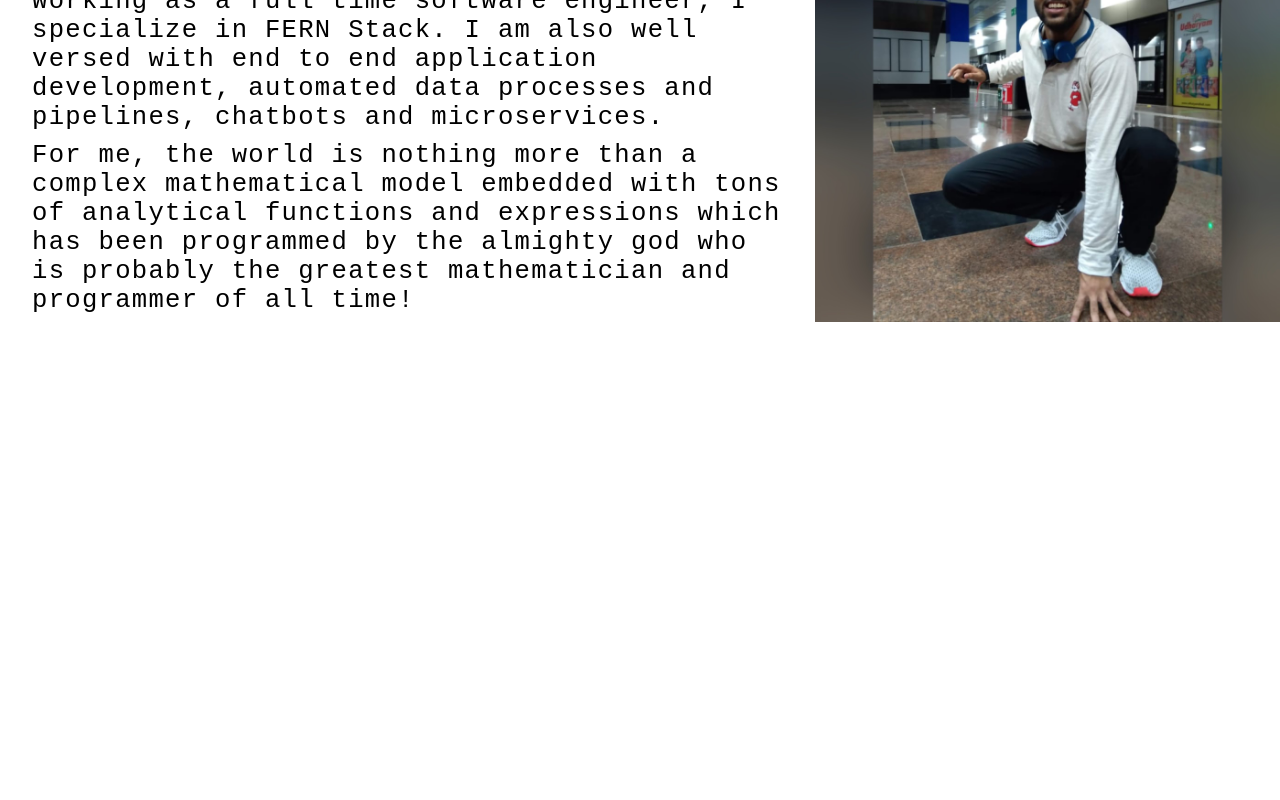
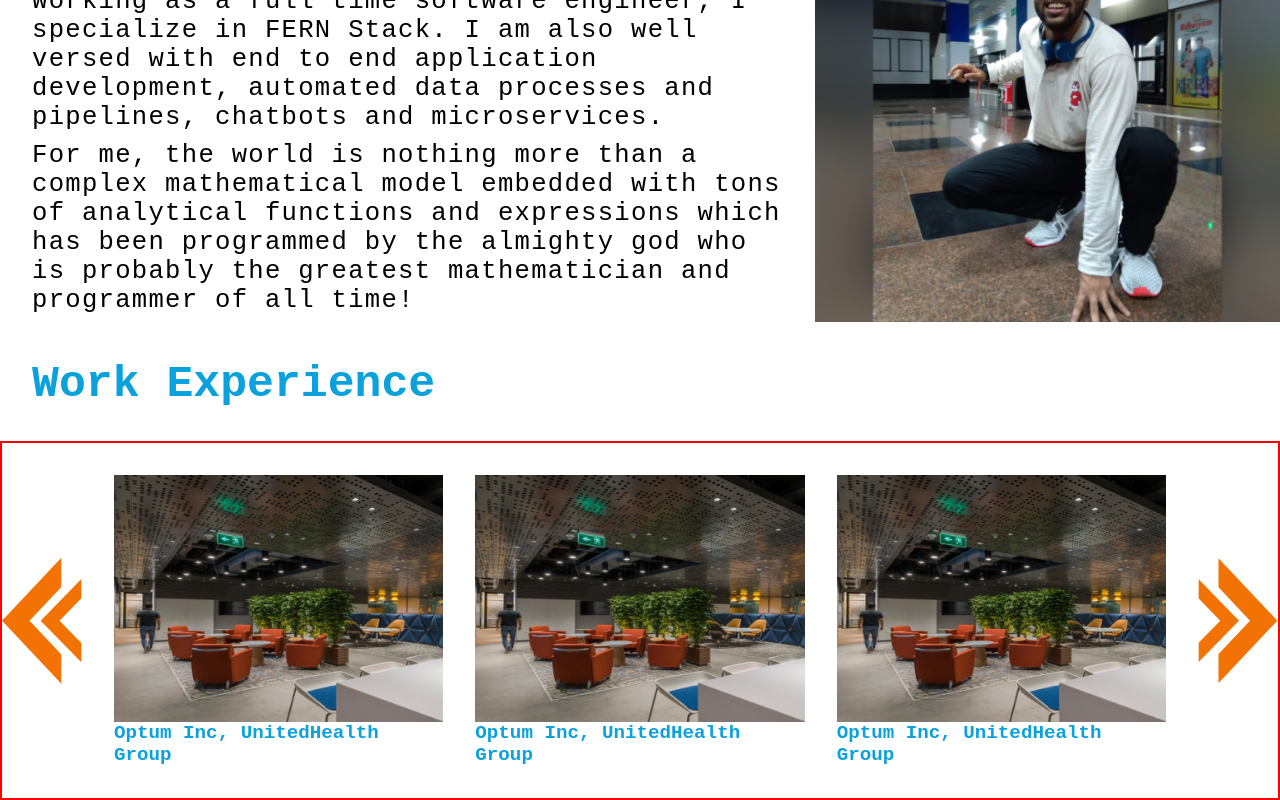
Before and after one commit to sedhha/next-js-pf-v2, a Next.js app: page /app in a window 1280 px wide. Shown: the part 341-1141 px from the top of the page. Before the commit the page ends 800 px from the top, so only its background shows below. Built offline with nearby package versions, Linux system fonts and the light colour scheme.

Commit message:
Work Module - Start

```diff
--- a/components/HomePage/index.tsx
+++ b/components/HomePage/index.tsx
@@ -2,6 +2,7 @@
 import { useAppSelector } from '@/redux/hooks';
 import Header from '@/v2/Header';
 import Intro from '@/v2/Intro';
+import Work from '@/v2/Work';
 
 export default function HomePage() {
 	const { darkMode } = useAppSelector((state) => state.navigation);
@@ -9,6 +10,7 @@
 		<div className={darkMode ? 'darkMode' : 'lightMode'}>
 			<Header />
 			<Intro />
+			<Work />
 		</div>
 	);
 }
--- /dev/null
+++ b/components/v2/Work/Work.module.css
@@ -0,0 +1,29 @@
+.BodyModule {
+	width: 100%;
+	max-width: 100vw;
+	display: flex;
+    flex-direction: column;
+}
+
+.H1Main {
+	padding: 2rem;
+	font-size: clamp(0.5rem, var(--h1-text), 16rem);
+	font-weight: bold;
+	color: var(--light-blue);
+}
+
+.WorkExperienceCard {
+    display: grid;
+    max-width: 100%;
+    grid-template-columns: 1fr 22fr 1fr;
+    grid-template-rows: 1fr;
+    border: 2px solid red;
+}
+
+.ExperienceCardContainer {
+    display: flex;
+    padding: 1rem;
+    overflow-x: auto;
+    width: 100%;
+    justify-content: space-between;
+}
--- /dev/null
+++ b/components/v2/Work/index.tsx
@@ -0,0 +1,24 @@
+import React from 'react';
+import classes from './Work.module.css';
+import SvgLeft from '@/v2/common/SvgLeft';
+import SvgRight from '@/v2/common/SvgRight';
+import Card from '@/v2/common/Card';
+
+const Work = () => {
+	return (
+		<div className={classes.WorkModule}>
+			<h1 className={classes.H1Main}>Work Experience</h1>
+			<div className={classes.WorkExperienceCard}>
+				<SvgLeft className={'NavigationButton'} height={140} />
+				<div className={classes.ExperienceCardContainer}>
+					<Card />
+					<Card />
+					<Card />
+				</div>
+				<SvgRight className={'NavigationButton'} height={140} />
+			</div>
+		</div>
+	);
+};
+
+export default Work;
--- /dev/null
+++ b/components/v2/common/Card/Card.module.css
@@ -0,0 +1,17 @@
+.Card {
+	display: flex;
+	flex-direction: column;
+	padding: 1rem;
+}
+
+.Image {
+	width: 100%;
+	height: 100%;
+	object-fit: cover;
+	object-position: center;
+}
+.Card h1 {
+	font-size: clamp(0.5rem, var(--h1-card-text), 16rem);
+	font-weight: bold;
+	color: var(--light-blue);
+}
--- /dev/null
+++ b/components/v2/common/Card/index.tsx
@@ -0,0 +1,14 @@
+import React from 'react';
+import classes from './Card.module.css';
+import LazyImage from '@/v2/common/LazyImage';
+
+const Work = () => {
+	return (
+		<div className={classes.Card}>
+			<LazyImage src={'/sample.png'} className={classes.Image} />
+			<h1>Optum Inc, UnitedHealth Group</h1>
+		</div>
+	);
+};
+
+export default Work;
--- /dev/null
+++ b/components/v2/common/SvgLeft/index.tsx
@@ -0,0 +1,30 @@
+import { SVGProps } from 'react';
+
+interface Props extends SVGProps<SVGSVGElement> {
+	fillColor?: string;
+}
+const SvgLeft = ({ fillColor, ...props }: Props) => (
+	<svg
+		width={80}
+		height={140}
+		viewBox="0 0 80 128"
+		fill="none"
+		xmlns="http://www.w3.org/2000/svg"
+		{...props}
+	>
+		<path
+			fillRule="evenodd"
+			clipRule="evenodd"
+			d="M27.556 63.6667H0L59.3333 126.667V97.4073L27.556 63.6667ZM59.3333 0.666656L0 63.6667H27.556L59.3333 29.926V0.666656Z"
+			fill={fillColor ?? '#F27304'}
+		/>
+		<path
+			fillRule="evenodd"
+			clipRule="evenodd"
+			d="M57.5534 63.6667H38.6667L79.3333 105.333V85.982L57.5534 63.6667ZM79.3333 22L38.6667 63.6667H57.5534L79.3333 41.3513V22Z"
+			fill={fillColor ?? '#F27304'}
+		/>
+	</svg>
+);
+
+export default SvgLeft;
--- /dev/null
+++ b/components/v2/common/SvgRight/index.tsx
@@ -0,0 +1,31 @@
+import { SVGProps } from 'react';
+
+interface Props extends SVGProps<SVGSVGElement> {
+	fillColor?: string;
+}
+
+const NavigateRight = ({ fillColor, ...rest }: Props) => (
+	<svg
+		width={80}
+		height={127}
+		viewBox="0 0 80 127"
+		fill="none"
+		xmlns="http://www.w3.org/2000/svg"
+		{...rest}
+	>
+		<path
+			fillRule="evenodd"
+			clipRule="evenodd"
+			d="M52.0104 63.1405L79.3388 63.1405L20.4958 125.62V96.6023L52.0104 63.1405ZM20.4958 0.661163L79.3388 63.1404L52.0104 63.1404L20.4958 29.6784L20.4958 0.661163Z"
+			fill={fillColor ?? '#F27304'}
+		/>
+		<path
+			fillRule="evenodd"
+			clipRule="evenodd"
+			d="M22.261 63.1405H40.9917L0.661133 104.463L0.661133 85.2715L22.261 63.1405ZM0.661133 21.8182L40.9917 63.1405H22.261L0.661133 41.0095L0.661133 21.8182Z"
+			fill={fillColor ?? '#F27304'}
+		/>
+	</svg>
+);
+
+export default NavigateRight;
--- a/styles/global.css
+++ b/styles/global.css
@@ -7,6 +7,7 @@
 	/* Font Sizes */
 	--standard-headings: 3vmax;
 	--h1-text: 3.5vmax;
+	--h1-card-text: 1.5vw;
 	--h2-text: 3vmax;
 	--p-text: 2vmax;
 	--standard-headings-small: 1.5vmax;
@@ -30,3 +31,14 @@
 	margin: 0;
 	padding: 0;
 }
+
+/* Common Utilities */
+.NavigationButton {
+	cursor: pointer;
+	transition: all 0.3s ease-in;
+	align-self: center;
+	max-width: var(--nav-button-max-width);
+}
+.NavigationButton:hover {
+	scale: 0.9;
+}
```
